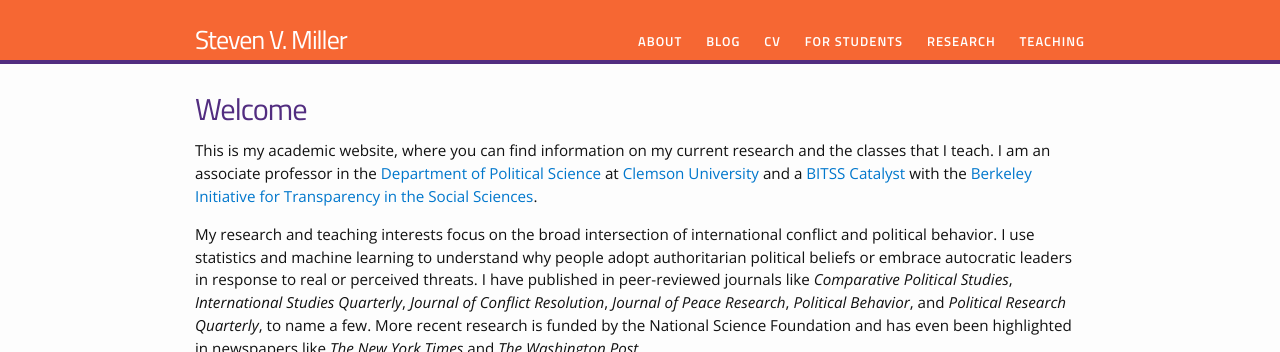
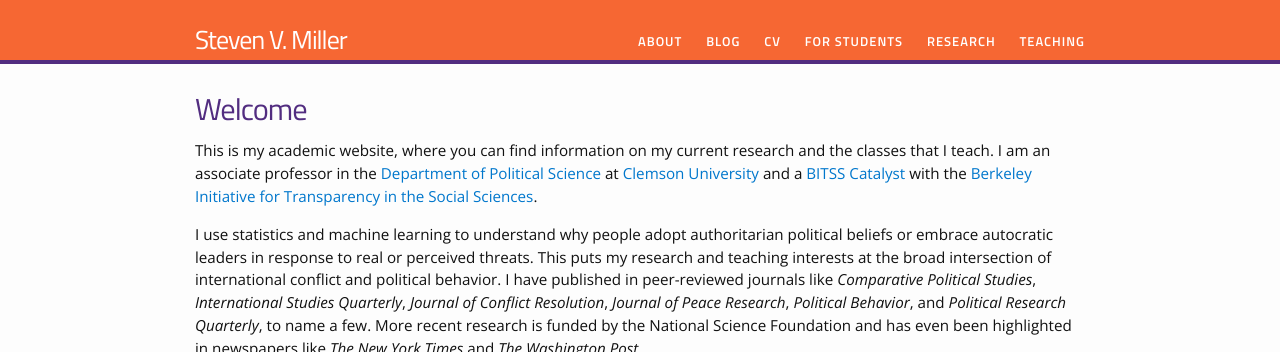
Before and after one commit to svmiller/svmiller.github.io, a Jekyll site: the page built from index.html, in a window 1280 px wide, cut to the strip 0-352 px from the top of the page. Built offline with Jekyll 4.4.1, drawn with Linux system fonts in a browser that asks for light colours; nearby versions of some CDN libraries; some web fonts are replaced.

Commit message:
always and without fail

```diff
--- a/_source/2020-08-01-decision-trees-random-forest.Rmd
+++ b/_source/2020-08-01-decision-trees-random-forest.Rmd
@@ -13,7 +13,6 @@
 categories:
   - R
   - Political Science
-  - Teaching
 image: "not-so-random-trees.jpg"
 ---
 
@@ -294,7 +293,7 @@
 
 ## Assessing Model Performance {#assessingmodelperformance}
 
-There are a number of ways to assess model performance, but a modeler most interested in prediction will probably start with an assessment of the model's predictive accuracy. In the maching learning context, this is called a "confusion matrix." This is, to be polite, an unintuitive way of naming a procedure that looks at model predictions to determine how often they're correctly predicting the observed 0s and 1s, but that's what it really is. The "confusion matrix" is a 2x2 table that communicates 1) the observed 0s that were predicted to be 0 [correct], 2) the observed 0s that were predicted to be 1 [incorrect], 3) the observed 1s that were predicted to be 0 [also incorrect], and 4) the observed 1s that were predicted to be 1 [correct].
+There are a number of ways to assess model performance, but a modeler most interested in prediction will probably start with an assessment of the model's predictive accuracy. In the machine learning context, this is called a "confusion matrix." This is, to be polite, an unintuitive way of naming a procedure that looks at model predictions to determine how often they're correctly predicting the observed 0s and 1s, but that's what it really is. The "confusion matrix" is a 2x2 table that communicates 1) the observed 0s that were predicted to be 0 [correct], 2) the observed 0s that were predicted to be 1 [incorrect], 3) the observed 1s that were predicted to be 0 [also incorrect], and 4) the observed 1s that were predicted to be 1 [correct].
 
 So, let's do a series of these forms of model assessment. First, we'll calculate confusion matrices for the training data with predictions derived from the decision tree model and the random forest model. Then, we'll get predictions on the testing data of white, Midwestern respondents. These are observations that did not inform the decision tree model or random forest model and thus could be used for this kind of task. Thereafter, we'll go even further out of sample to assess how well our training data of white, Midwestern voters does in explaining the vote choice of white respondents in other states that did not comprise the sample.
 
--- a/index.html
+++ b/index.html
@@ -10,7 +10,7 @@
 
 	<p>This is my academic website, where you can find information on my current research and the classes that I teach. I am an associate professor in the <a href="http://www.clemson.edu/cbbs/departments/political-science/">Department of Political Science</a> at <a href="http://www.clemson.edu/">Clemson University</a> and a <a href="https://www.bitss.org/people/steven-miller/">BITSS Catalyst</a> with the <a href="https://www.bitss.org">Berkeley Initiative for Transparency in the Social Sciences</a>.</p>
 
-	<p>My research and teaching interests focus on the broad intersection of international conflict and political behavior. I use statistics and machine learning to understand why people adopt authoritarian political beliefs or embrace autocratic leaders in response to real or perceived threats. I have published in peer-reviewed journals like <em>Comparative Political Studies</em>, <em>International Studies Quarterly</em>, <em>Journal of Conflict Resolution</em>, <em>Journal of Peace Research</em>, <em>Political Behavior</em>, and <em>Political Research Quarterly</em>, to name a few. More recent research is funded by the National Science Foundation and has even been highlighted in newspapers like <em>The New York Times</em> and <em>The Washington Post</em>.</p>
+	<p>I use statistics and machine learning to understand why people adopt authoritarian political beliefs or embrace autocratic leaders in response to real or perceived threats. This puts my research and teaching interests at the broad intersection of international conflict and political behavior. I have published in peer-reviewed journals like <em>Comparative Political Studies</em>, <em>International Studies Quarterly</em>, <em>Journal of Conflict Resolution</em>, <em>Journal of Peace Research</em>, <em>Political Behavior</em>, and <em>Political Research Quarterly</em>, to name a few. More recent research is funded by the National Science Foundation and has even been highlighted in newspapers like <em>The New York Times</em> and <em>The Washington Post</em>.</p>
 
 {% include image.html url="/images/buckeyeprotesteriran.jpg" caption="A supporter of defeated Iranian presidential candidate Mir Hossein Mousavi gestures during a rally in Tehran on June 15, 2009 (AFP/Getty Images)." width=580 align="center" %}
 
```
Also changed, not shown: _posts/2020-08-01-decision-trees-random-forest.md (+1 -2 lines).
